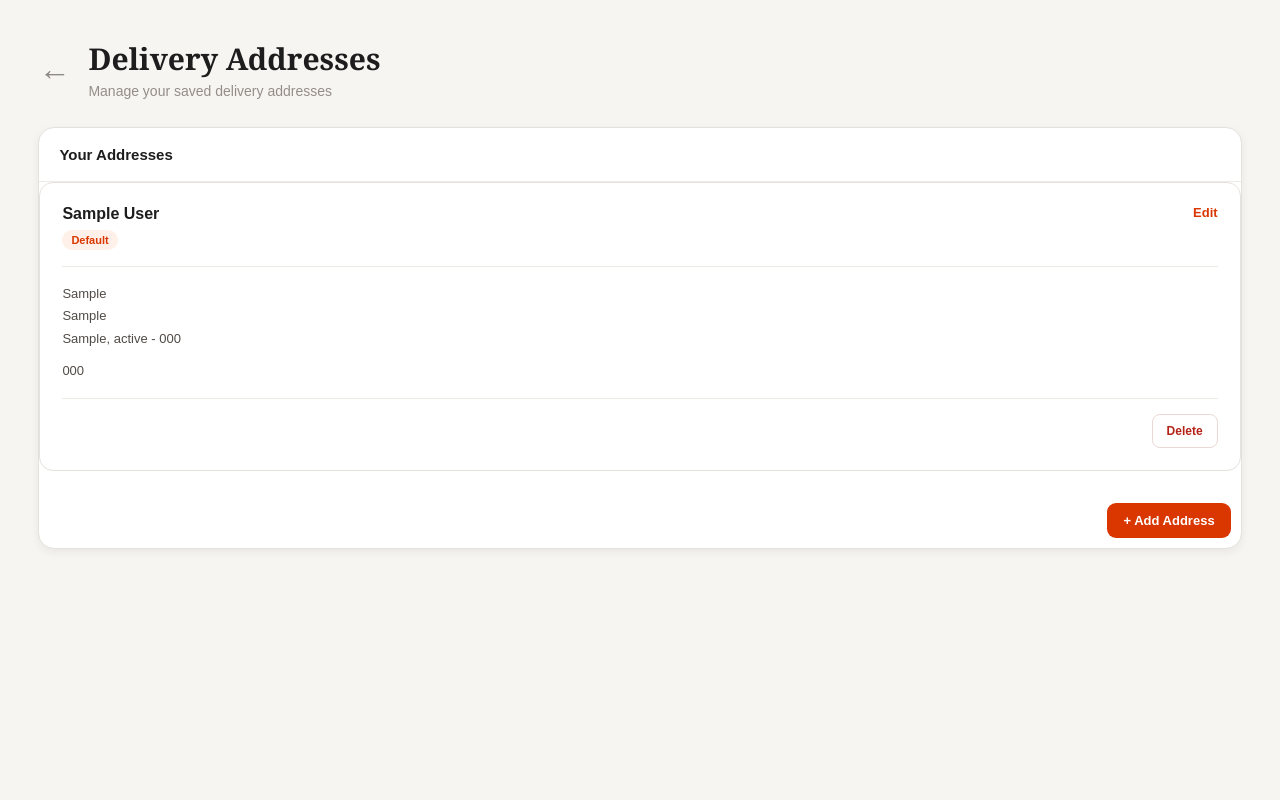
After one commit to adiishhh/cafe_ecommerce, a Django app: page /profile/addresses/ in a window 1280 px wide. The commit adds this page. Run offline with Django 5.2, Linux system fonts and the light colour scheme; a user stored in the database is signed in; tables that the repository leaves empty hold one stand-in row (values such as "Sample post").

Commit message:
Implement address management

```diff
--- a/users/models.py
+++ b/users/models.py
@@ -26,7 +26,7 @@ class Address(models.Model):
     name = models.CharField(max_length=100)
     contact_number = models.CharField(max_length=15)
     flat_house = models.CharField(max_length=250)
-    area_street = models.CharField(250)
+    area_street = models.CharField(max_length=250)
     city = models.CharField(max_length=100)
     state = models.CharField(max_length=100)
     pincode = models.CharField(max_length=10)
--- a/users/static/users/css/profile.css
+++ b/users/static/users/css/profile.css
@@ -725,6 +725,195 @@ a {
     font-size: 15px;
 }
 
+/* Address Management */
+
+.address-list {
+    display: flex;
+    flex-direction: column;
+    gap: 16px;
+}
+
+
+.saved-address {
+    padding: 22px;
+
+    border: 1px solid #e5e1dd;
+    border-radius: 14px;
+
+    background: #fff;
+}
+
+
+.saved-address-header {
+    display: flex;
+    align-items: flex-start;
+    justify-content: space-between;
+
+    gap: 20px;
+
+    padding-bottom: 16px;
+
+    border-bottom: 1px solid #eeeae6;
+}
+
+
+.saved-address-header h3 {
+    margin: 0 0 7px;
+
+    font-size: 16px;
+}
+
+
+.default-badge {
+    display: inline-block;
+
+    padding: 4px 9px;
+
+    border-radius: 12px;
+
+    background: #fff1e9;
+    color: #d93600;
+
+    font-size: 11px;
+    font-weight: 700;
+}
+
+
+.address-edit-link {
+    color: #d93600;
+
+    font-size: 13px;
+    font-weight: 600;
+}
+
+
+.saved-address-details {
+    padding: 16px 0;
+}
+
+
+.saved-address-details p {
+    margin: 0 0 10px;
+
+    color: #514b46;
+
+    font-size: 13px;
+    line-height: 1.7;
+}
+
+
+.saved-address-details p:last-child {
+    margin-bottom: 0;
+}
+
+
+.address-actions {
+    display: flex;
+    align-items: center;
+    justify-content: flex-end;
+
+    gap: 10px;
+
+    padding-top: 15px;
+
+    border-top: 1px solid #eeeae6;
+}
+
+
+.address-actions form {
+    margin: 0;
+}
+
+
+.secondary-button,
+.danger-button {
+    padding: 9px 14px;
+
+    border-radius: 8px;
+
+    font-size: 12px;
+    font-weight: 600;
+
+    cursor: pointer;
+}
+
+
+.secondary-button {
+    border: 1px solid #ddd7d1;
+
+    background: white;
+    color: #514b46;
+}
+
+
+.secondary-button:hover {
+    border-color: #d93600;
+    color: #d93600;
+}
+
+
+.danger-button {
+    border: 1px solid #ead8d3;
+
+    background: white;
+    color: #b42318;
+}
+
+
+.danger-button:hover {
+    background: #fff5f3;
+}
+
+
+.address-page-actions {
+    display: flex;
+    justify-content: flex-end;
+    padding: 10px;
+
+    margin-top: 22px;
+}
+
+
+.address-page-actions .primary-button {
+    display: inline-flex;
+    align-items: center;
+    justify-content: center;
+
+    padding: 10px 16px;
+
+    border: none;
+    border-radius: 9px;
+
+    background: #d93600;
+    color: white;
+
+    font-size: 13px;
+    font-weight: 600;
+
+    text-decoration: none;
+
+    cursor: pointer;
+}
+
+.address-page-actions .primary-button:hover {
+    background: #b92e00;
+}
+
+
+@media (max-width: 600px) {
+
+    .saved-address-header {
+        flex-direction: column;
+        gap: 10px;
+    }
+
+    .address-actions {
+        justify-content: flex-start;
+        flex-wrap: wrap;
+    }
+
+}
+
 /* Mobile */
 
 @media (max-width: 600px) {
--- /dev/null
+++ b/users/templates/users/addresses.html
@@ -0,0 +1,182 @@
+{% load static %}
+
+<!DOCTYPE html>
+<html lang="en">
+
+<head>
+
+    <meta charset="UTF-8">
+
+    <meta name="viewport"
+          content="width=device-width, initial-scale=1.0">
+
+    <title>Delivery Addresses | SmartCafe</title>
+
+    <link rel="icon"
+          type="image/png"
+          href="{% static 'users/images/favicon.png' %}">
+
+    <link rel="stylesheet"
+          href="{% static 'users/css/profile.css' %}">
+
+</head>
+
+
+<body>
+
+<main class="profile-page">
+
+    <div class="profile-container">
+
+
+        <!-- Header -->
+
+        <header class="profile-header">
+
+            <a href="{% url 'profile' %}"
+               class="back-button">
+                ←
+            </a>
+
+            <div>
+
+                <h1>Delivery Addresses</h1>
+
+                <p>Manage your saved delivery addresses</p>
+
+            </div>
+
+        </header>
+
+
+        <!-- Addresses -->
+
+        <section class="profile-section">
+
+            <div class="section-title">
+
+                <h2>Your Addresses</h2>
+
+            </div>
+
+
+            <div class="address-list">
+
+                {% for address in addresses %}
+
+                    <div class="saved-address">
+
+                        <div class="saved-address-header">
+
+                            <div>
+
+                                <h3>
+                                    {{ address.name }}
+                                </h3>
+
+                                {% if address.is_default %}
+
+                                    <span class="default-badge">
+                                        Default
+                                    </span>
+
+                                {% endif %}
+
+                            </div>
+
+                            <a href="{% url 'edit_address' address.id %}"
+                               class="address-edit-link">
+                                Edit
+                            </a>
+
+                        </div>
+
+
+                        <div class="saved-address-details">
+
+                            <p>
+                                {{ address.flat_house }}<br>
+                                {{ address.area_street }}<br>
+                                {{ address.city }},
+                                {{ address.state }} -
+                                {{ address.pincode }}
+                            </p>
+
+                            <p>
+                                {{ address.contact_number }}
+                            </p>
+
+                        </div>
+
+
+                        <div class="address-actions">
+
+                            {% if not address.is_default %}
+
+                                <form method="POST"
+                                      action="{% url 'set_default_address' address.id %}">
+
+                                    {% csrf_token %}
+
+                                    <button type="submit"
+                                            class="secondary-button">
+                                        Set as Default
+                                    </button>
+
+                                </form>
+
+                            {% endif %}
+
+
+                            <form method="POST"
+                                  action="{% url 'delete_address' address.id %}">
+
+                                {% csrf_token %}
+
+                                <button type="submit"
+                                        class="danger-button">
+                                    Delete
+                                </button>
+
+                            </form>
+
+                        </div>
+
+                    </div>
+
+                {% empty %}
+
+                    <div class="empty-address">
+
+                        <p>
+                            You haven't added any delivery addresses yet.
+                        </p>
+
+                    </div>
+
+                {% endfor %}
+
+            </div>
+
+
+            <!-- Add Address -->
+
+            <div class="address-page-actions">
+
+                <a href="{% url 'add_address' %}"
+                   class="primary-button">
+                    + Add Address
+                </a>
+
+            </div>
+
+        </section>
+
+
+    </div>
+
+</main>
+
+</body>
+
+</html>
--- a/users/urls.py
+++ b/users/urls.py
@@ -15,7 +15,12 @@ urlpatterns = [
     path("profile/security/change-email/<uuid:change_email_id>/", views.verify_change_email, name="verify_change_email"),
     path("profile/security/change-email/<uuid:change_email_id>/resend/", views.resend_change_email_otp, name="resend_change_email_otp"),
     path("profile/security/change-password/", views.change_password, name="change_password"),
-    path("logout/", views.logout_view, name="logout"),
+    path("profile/addresses/",views.addresses,name="addresses"),
+    path("profile/addresses/", views.addresses, name="addresses"),
+    path("profile/addresses/add/", views.add_address, name="add_address"),
+    path("profile/addresses/<int:address_id>/edit/", views.edit_address, name="edit_address"),
+    path("profile/addresses/<int:address_id>/default/", views.set_default_address, name="set_default_address"),
+    path("profile/addresses/<int:address_id>/delete/", views.delete_address, name="delete_address"),
     path(
         'forgot-password/',
         auth_views.PasswordResetView.as_view(
@@ -47,4 +52,5 @@ urlpatterns = [
         ),
         name="password_reset_complete",
     ),
+    path("logout/", views.logout_view, name="logout"),
 ]
--- a/users/views.py
+++ b/users/views.py
@@ -1,7 +1,7 @@
 from django.shortcuts import render, redirect
-from users.forms import SignupForm, SignupOTPForm, ProfileEditForm, ChangeEmailForm, ChangeEmailOTPForm, PasswordChangeForm
+from users.forms import SignupForm, SignupOTPForm, ProfileEditForm, ChangeEmailForm, ChangeEmailOTPForm, PasswordChangeForm, AddressForm
 from django.contrib.auth.forms import AuthenticationForm
-from django.contrib.auth import login, authenticate,get_user_model, update_session_auth_hash
+from django.contrib.auth import login,get_user_model, update_session_auth_hash
 from django.contrib.auth.decorators import login_required
 import random
 import uuid
@@ -9,6 +9,9 @@ from django.core.cache import cache
 from django.core.mail import send_mail
 from django.contrib.auth.hashers import make_password, check_password
 import time
+from users.models import Address
+from django.contrib import messages
+from django.db import transaction
 from django.contrib.auth import logout
 
 # Create your views here.
@@ -351,6 +354,117 @@ def change_password(request):
 
     return render(request, 'users/change_password.html', {'form': form})
 
+@login_required
+def addresses(request):
+
+    user_addresses = request.user.addresses.all().order_by('-is_default', '-id')
+
+    return render(request, 'users/addresses.html', {'addresses': user_addresses,})
+
+@login_required
+def add_address(request):
+
+    if request.method == 'POST':
+        form = AddressForm(request.POST)
+
+        if form.is_valid():
+            address = form.save(commit=False)
+            address.user = request.user
+
+            if not request.user.addresses.exists():
+                address.is_default = True
+
+            address.save()
+
+            return redirect('addresses')
+
+    else:
+        form = AddressForm()
+
+    return render(
+        request,
+        'users/address_form.html',
+        {
+            'form': form,
+            'page_title': 'Add Address',
+            'page_subtitle': 'Add a new delivery address',
+            'button_text': 'Add Address',
+        }
+    )
+
+@login_required
+def edit_address(request, address_id):
+    address = request.user.addresses.filter(id=address_id).first()
+
+    if not address:
+        return redirect('addresses')
+
+    if request.method == 'POST':
+        form = AddressForm(request.POST, instance=address)
+
+        if form.is_valid():
+            form.save()
+            return redirect('addresses')
+
+    else:
+        form = AddressForm(instance=address)
+
+    return render(
+        request,
+        'users/address_form.html',
+        {
+            'form': form,
+            'page_title': 'Edit Address',
+            'page_subtitle': 'Update your delivery address',
+            'button_text': 'Save Changes',
+        }
+    )
+
+@login_required
+@transaction.atomic
+def set_default_address(request, address_id):
+
+    if request.method != 'POST':
+        return redirect('addresses')
+
+    address = request.user.addresses.filter(id=address_id).first()
+
+    if not address:
+        return redirect('addresses')
+
+    request.user.addresses.update(is_default=False)
+
+    address.is_default = True
+    address.save(update_fields=['is_default'])
+
+    return redirect('addresses')
+
+@login_required
+@transaction.atomic
+def delete_address(request, address_id):
+
+    if request.method != 'POST':
+        return redirect('addresses')
+
+    address = request.user.addresses.filter(id=address_id).first()
+
+    if not address:
+        return redirect('addresses')
+
+    was_default = address.is_default
+
+    address.delete()
+
+    if was_default:
+
+        replacement = request.user.addresses.order_by('-id').first()
+
+        if replacement:
+            replacement.is_default = True
+            replacement.save(update_fields=['is_default'])
+
+    return redirect('addresses')
+
 def logout_view(request):
     logout(request)
     return redirect('home')
```
Also changed, not shown: users/forms.py (+44 -0 lines), users/templates/users/address_form.html (added, +130 -0 lines), users/templates/users/profile.html (+13 -3 lines), users/migrations/0003_alter_user_managers_alter_address_area_street.py (added).
